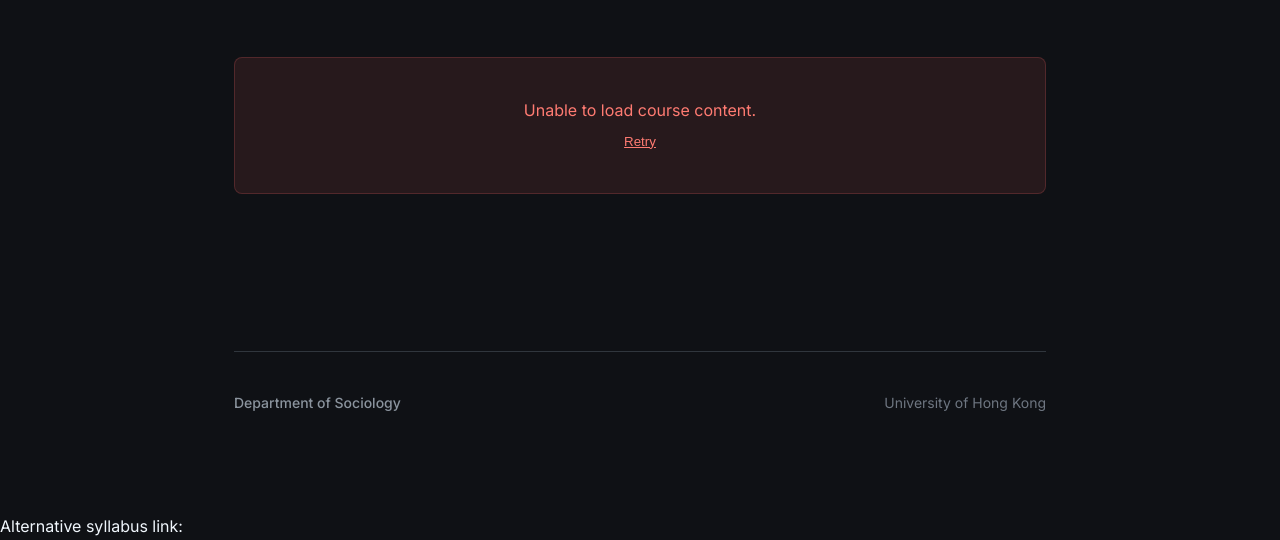
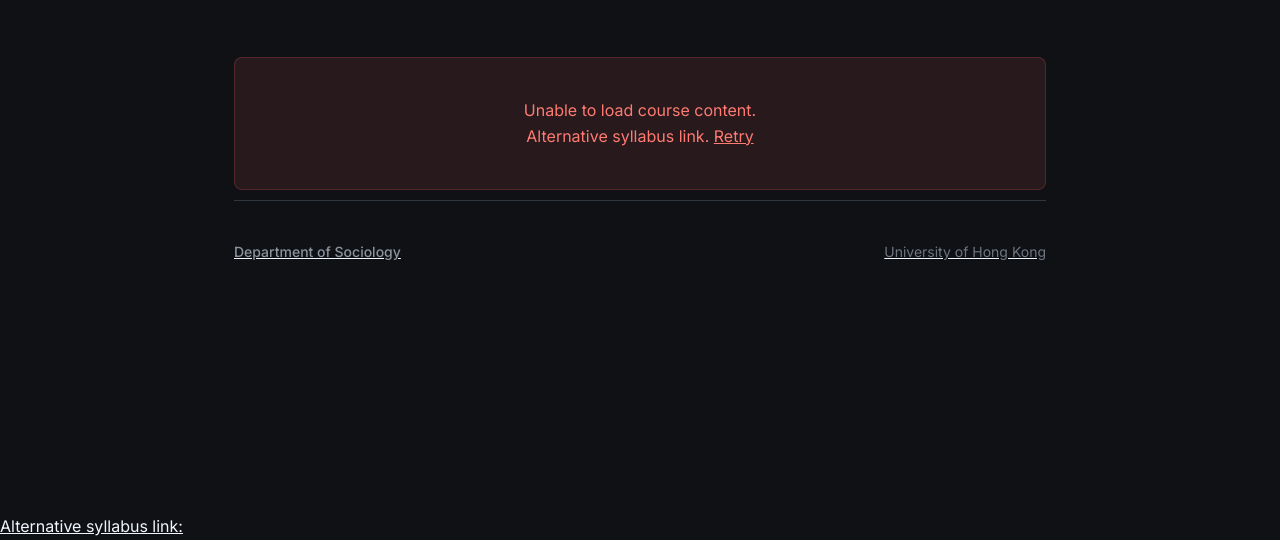
Before and after one commit to realharm/realharm.github.io, a plain HTML site: page index.html in a window 1280 px wide. Shown: the part 286-826 px from the top of the page. Drawn offline with Linux system fonts and the light colour scheme; no server answers.

Commit message:
Update index.html

```diff
--- a/index.html
+++ b/index.html
@@ -279,6 +279,9 @@
 
         <div id="error" class="error">
             <p>Unable to load course content.</p>
+
+<p>Alternative syllabus link. <a href="https://docs.google.com/document/d/1xGvnjaXk77SXyVpR5fhIZsby6Ah0WcrSt3ue2ySRtRo/edit?usp=sharing</a></p>
+
             <button onclick="location.reload()" style="background:none; border:none; color:inherit; text-decoration:underline; cursor:pointer; margin-top:10px;">Retry</button>
         </div>
 
```
